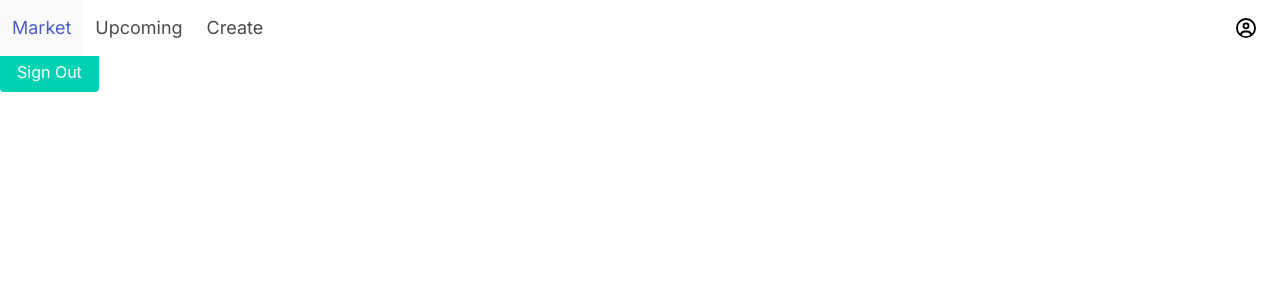
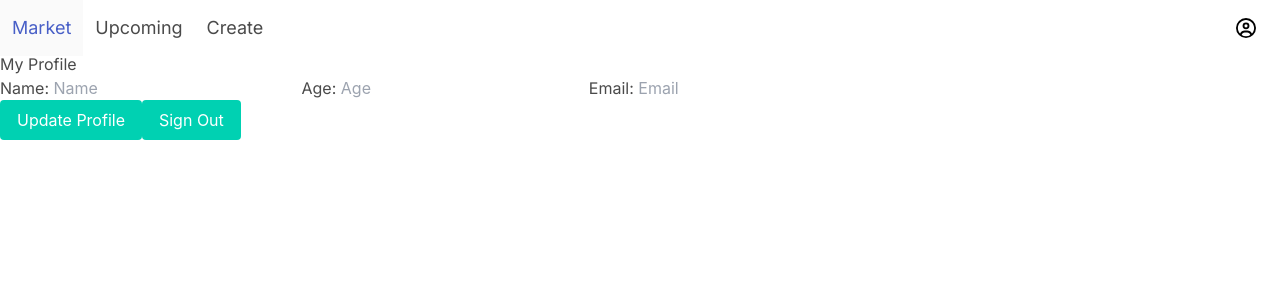
Before and after one commit to dchen327/la-hacks-2024, a Next.js app: page /profile in a window 1280 px wide. Shown: the top 300 px of the page. Built offline with nearby package versions, Linux system fonts and the light colour scheme; no server answers; the database is empty; sample sign-in values are in the browser's storage.

Commit message:
add profile page

```diff
--- a/src/app/firebase/config.js
+++ b/src/app/firebase/config.js
@@ -1,5 +1,6 @@
 import { initializeApp } from "firebase/app";
 import { getAuth, GoogleAuthProvider } from "firebase/auth";
+import { getFirestore } from "firebase/firestore";
 
 const firebaseConfig = {
   apiKey: process.env.NEXT_PUBLIC_FIREBASE_API_KEY,
@@ -11,6 +12,7 @@ const firebaseConfig = {
 };
 
 // Initialize Firebase and Auth, export for use elsewhere
-initializeApp(firebaseConfig);
+const app = initializeApp(firebaseConfig);
 export const auth = getAuth();
 export const googleProvider = new GoogleAuthProvider();
+export const firestore = getFirestore(app);
--- a/src/app/profile/page.js
+++ b/src/app/profile/page.js
@@ -1,40 +1,65 @@
 "use client";
 import { signOut, onAuthStateChanged } from "firebase/auth";
-import { auth } from "../firebase/config";
+import { auth, googleProvider, firestore } from "../firebase/config";
 import { useRouter } from "next/navigation";
 import { useState, useEffect } from "react";
+import { doc, setDoc, getDoc } from 'firebase/firestore';
 
-export default function Page() {
+export default function ProfilePage() {
   const [user, setUser] = useState(null);
+  const [name, setName] = useState("");
+  const [age, setAge] = useState("");
+  const [email, setEmail] = useState("");
   const router = useRouter();
 
   useEffect(() => {
     const unsubscribe = onAuthStateChanged(auth, (currentUser) => {
       if (currentUser) {
         setUser(currentUser);
+        loadUserProfile(currentUser.uid);
       } else {
         router.push("/");
       }
     });
 
-    // Cleanup subscription on unmount
-    return () => unsubscribe();
+    return () => unsubscribe();  // Cleanup on unmount
   }, [router]);
 
-  const logOut = async () => {
+  const loadUserProfile = async (userId) => {
+    const docRef = doc(firestore, "users", userId);
+    const docSnap = await getDoc(docRef);
+    if (docSnap.exists()) {
+      const data = docSnap.data();
+      setName(data.name);
+      setAge(data.age);
+      setEmail(data.email);
+    } else {
+      console.log("No such document!");
+    }
+  };
+
+  const updateUserProfile = async () => {
+    if (!user) return;
+    const userRef = doc(firestore, "users", user.uid);
     try {
-      await signOut(auth);
-      router.push("/");
-    } catch (err) {
-      console.error(err);
+      await setDoc(userRef, { name, age, email }, { merge: true });
+      alert('Profile updated successfully!');
+    } catch (error) {
+      console.error("Error updating profile: ", error);
+      alert('Failed to update profile.');
     }
   };
 
   return (
     <div>
-      <button onClick={() => logOut()} className="button is-primary">
-        Sign Out
-      </button>
+      <h1>My Profile</h1>
+      <text>Name: </text> <input type="text" value={name} onChange={(e) => setName(e.target.value)} placeholder="Name" />
+      <text>Age: </text> <input type="number" value={age} onChange={(e) => setAge(e.target.value)} placeholder="Age" />
+      <text>Email: </text> <input type="text" value={email} onChange={(e) => setEmail(e.target.value)} placeholder="Email" />
+      <div>
+        <button onClick={updateUserProfile} className="button is-primary">Update Profile</button>
+        <button onClick={() => logOut()} className="button is-primary">Sign Out</button>
+      </div>
     </div>
   );
 }
```
